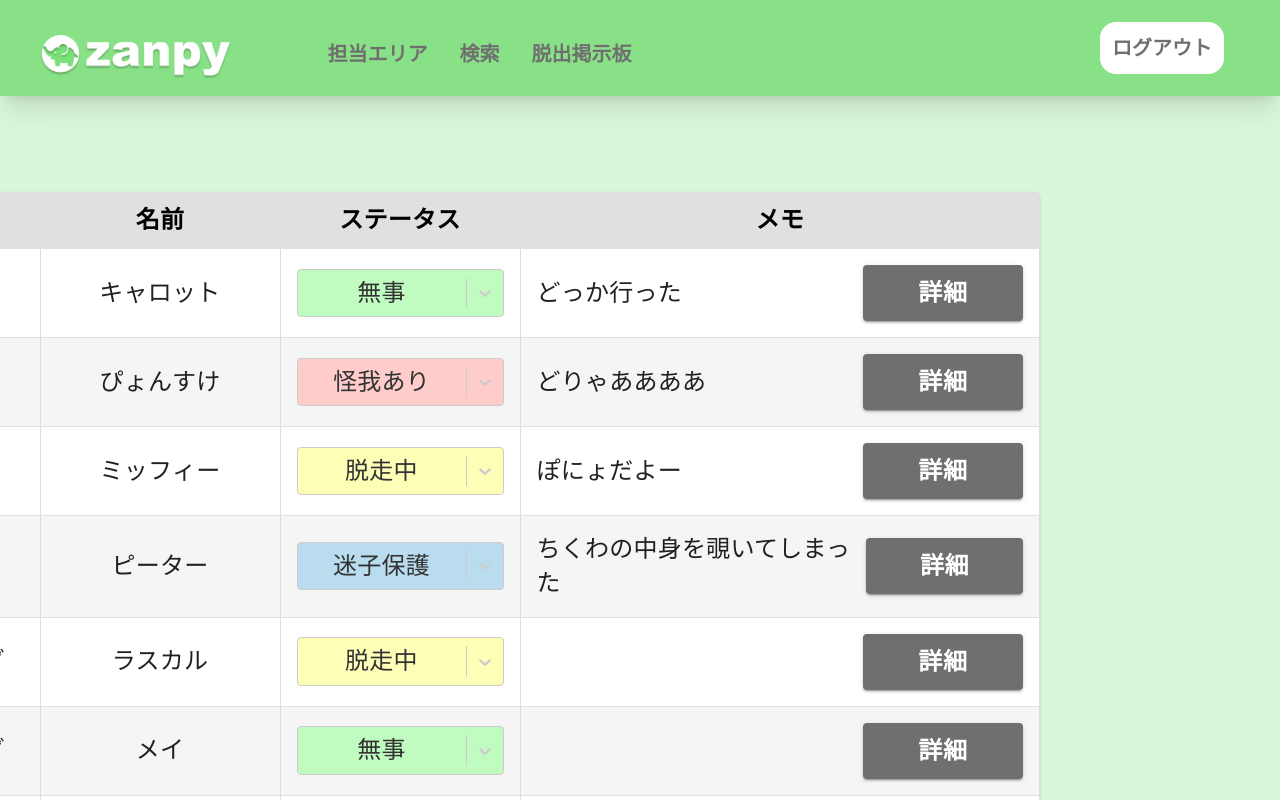
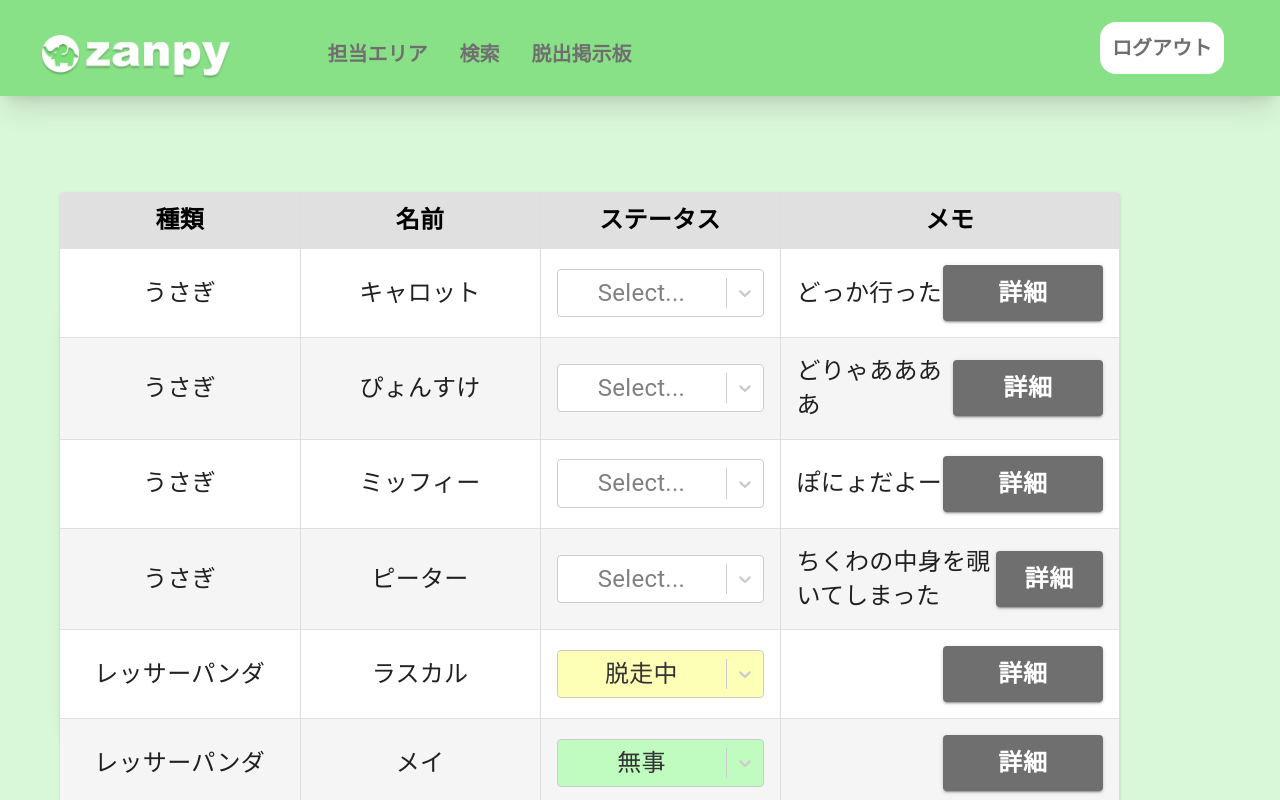
Before and after one commit to Fuuma0000/zanpy, a React (Create React App) app: page / in a window 1280 px wide. Both pictures are taken after typing "name@example.com", "Sample" into the empty fields and a click on the button "ログイン". Shown: the top 800 px of the page. Built offline with nearby package versions, Linux system fonts and the light colour scheme.

Commit message:
[fix]useStateで変更できるように

```diff
--- a/src/components/MyAreaTable.jsx
+++ b/src/components/MyAreaTable.jsx
@@ -18,10 +18,10 @@ const MyAreaTable = () => {
   }
 
   const [rows, setRows] = useState([
-    createData("うさぎ", "キャロット", 3, "どっか行った"),
-    createData("うさぎ", "ぴょんすけ", 0, "どりゃああああ"),
-    createData("うさぎ", "ミッフィー", 1, "ぽにょだよー"),
-    createData("うさぎ", "ピーター", 2, "ちくわの中身を覗いてしまった"),
+    createData("うさぎ", "キャロット", 6, "どっか行った"),
+    createData("うさぎ", "ぴょんすけ", 6, "どりゃああああ"),
+    createData("うさぎ", "ミッフィー", 6, "ぽにょだよー"),
+    createData("うさぎ", "ピーター", 6, "ちくわの中身を覗いてしまった"),
     createData("レッサーパンダ", "ラスカル", 1, ""),
     createData("レッサーパンダ", "メイ", 3, ""),
     createData("リスざる", "ジュリアン", 0, ""),
@@ -33,11 +33,11 @@ const MyAreaTable = () => {
   const handleChangeStatus = (e, index) => {
     //TODO: ここでe.target.valueを使うと、undefinedになる なぜ？
     //eで出してみると、data.tsxのcolourOptionsの中身が出てくる
-    console.log(e);
+    // console.log(e.value);
 
     const newRows = [...rows];
-    newRows[index].states = parseInt(e.target);
-    console.log("変わったよ");
+    newRows[index].states = e.value;
+    // console.log("変わったよ");
     setRows(newRows);
   };
 
@@ -66,7 +66,9 @@ const MyAreaTable = () => {
   }));
 
   return (
-    <div className='absolute right-0 mr-60 pt-24 pb-20 w-[1240px]'>
+    //デスクトップ用デバッグ用
+    // <div className='absolute right-0 mr-60 pt-24 pb-20 w-[1240px]'>
+    <div className='absolute right-0 mr-40 pt-24 pb-20 w-[1060px]'>
       <TableContainer component={Paper}>
         <Table sx={{ minWidth: 700 }} aria-label='customized table'>
           <TableHead>
@@ -95,10 +97,9 @@ const MyAreaTable = () => {
                     states={row.states}
                     handleChangeStatus={handleChangeStatus}
                     index={index}
-
                     // ここでonChangeを使っても、そもそも動かない
                     // onChange={(event) => handleChangeStatus(event, index)}
-                    // onChange={() => console.log("変わったよ")}
+                    // onChange={() => console.log("変わったよhoge")}
                   />
                 </StyledTableCell>
                 <StyledTableCell>
@@ -112,7 +113,8 @@ const MyAreaTable = () => {
           </TableBody>
         </Table>
       </TableContainer>
-      <div className='relative mt-10 ml-[1020px] mr-auto'>
+      {/* <div className='relative mt-10 ml-[1020px] mr-auto'> */}
+      <div className='relative mt-10 ml-[840px] mr-auto'>
         <Button
           variant='contained'
           style={{
--- a/src/components/StatusSelect.jsx
+++ b/src/components/StatusSelect.jsx
@@ -51,11 +51,11 @@ const StatusSelect = ({ states, handleChangeStatus, index }) => {
   return (
     <Select
       //こっちにするとSelectみたいな表示になる
-      // defaultValue={colourOptions[states.states]}
-      defaultValue={colourOptions[states]}
+      // defaultValue={colourOptions[states]}
       options={colourOptions}
       styles={colourStyles}
       onChange={(e) => handleChangeStatus(e, index)}
+      value={colourOptions[states]}
       // onChange={() => console.log("変わったよ")}
     />
   );
--- a/src/data.tsx
+++ b/src/data.tsx
@@ -5,9 +5,9 @@ export interface ColourOption {
 }
 
 export const colourOptions: readonly ColourOption[] = [
-  { value: "ocean", label: "怪我あり", color: "#FFCCCC" },
-  { value: "blue", label: "脱走中", color: "#FEFFB6" },
-  { value: "purple", label: "迷子保護", color: "#B9DCEF" },
-  { value: "red", label: "無事", color: "#C0FBBF" },
-  { value: "orange", label: "不明", color: "#D9D9D9" },
+  { value: "0", label: "怪我あり", color: "#FFCCCC" },
+  { value: "1", label: "脱走中", color: "#FEFFB6" },
+  { value: "2", label: "迷子保護", color: "#B9DCEF" },
+  { value: "3", label: "無事", color: "#C0FBBF" },
+  { value: "4", label: "不明", color: "#D9D9D9" },
 ];
```
